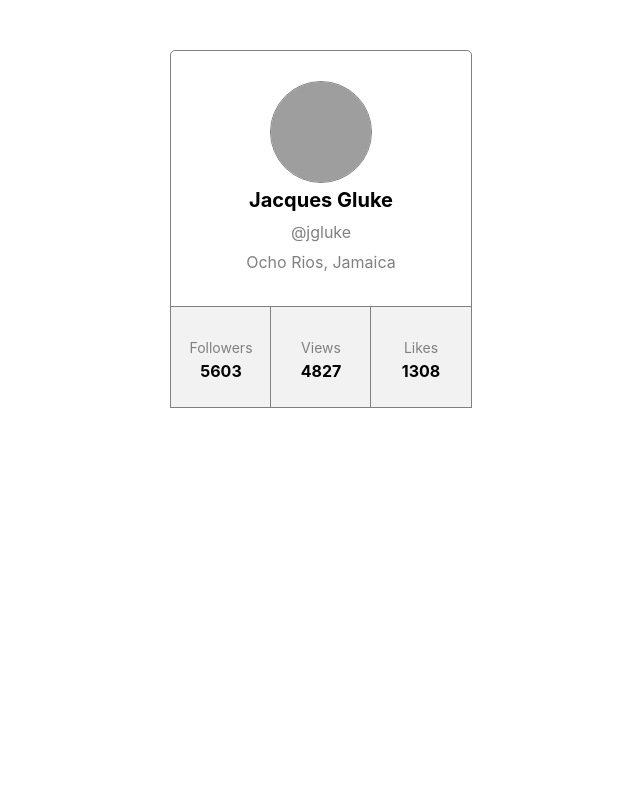
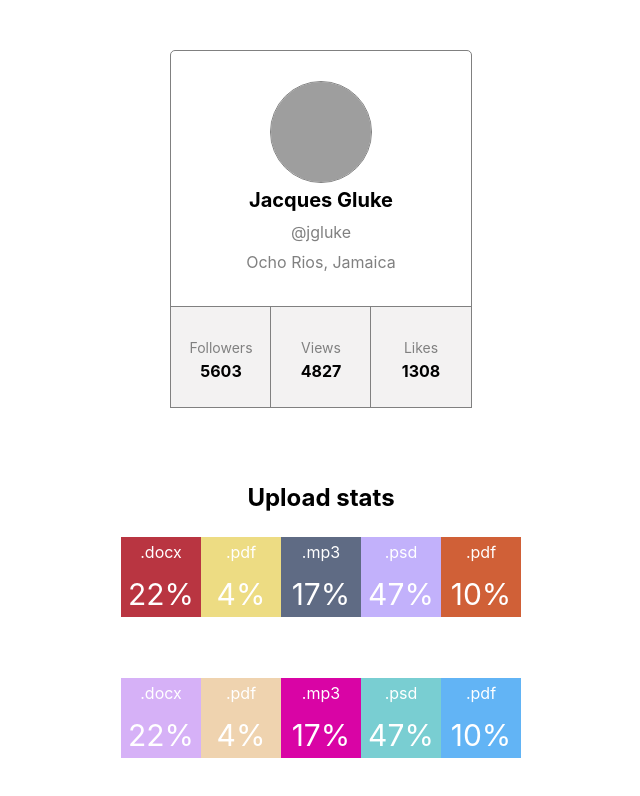
Before and after one commit to vladant92/goit-react-hw-01-components, a React (Create React App) app: page / in a window 1280 px wide. Shown: the top 796 px of the page, without its empty margins (319-959 px from the left). Built offline with nearby package versions, Linux system fonts and the light colour scheme; grey boxes are pictures that could not be loaded.

Commit message:
done Statistics

```diff
--- a/src/components/App.jsx
+++ b/src/components/App.jsx
@@ -1,5 +1,7 @@
 import Profile from './Profile/Profile';
+import Statistics from './Statistics/Statistics';
 import user from './user.json';
+import data from './data.json';
 
 export const App = () => {
   return (
@@ -11,6 +13,8 @@
         avatar={user.avatar}
         stats={user.stats}
       />
+      <Statistics title="Upload stats" stats={data} />
+      <Statistics stats={data} />
     </div>
   );
 };
--- a/src/components/Profile/Profile.module.css
+++ b/src/components/Profile/Profile.module.css
@@ -1,7 +1,7 @@
 .profile {
   width: 300px;
   height: auto;
-  margin: 50px auto;
+  margin: 50px auto 0 auto;
   border: 1px solid gray;
   border-radius: 5px;
 }
--- /dev/null
+++ b/src/components/Statistics/Statistics.jsx
@@ -0,0 +1,40 @@
+import styles from './Statistics.module.css';
+import PropTypes from 'prop-types';
+
+const getRandomColor = () => {
+  const letters = '0123456789ABCDEF';
+  let color = '#';
+  for (let i = 0; i < 6; i++) {
+    color += letters[Math.floor(Math.random() * 16)];
+  }
+  return color;
+};
+
+const Statistics = ({ stats, title }) => {
+  return (
+    <section className={styles.statistics}>
+      <h2 className={styles.title}>{title && title}</h2>
+      <ul className={styles.statList}>
+        {stats.map(item => {
+          const randomColor = getRandomColor();
+          const listItemStyle = {
+            backgroundColor: randomColor,
+          };
+
+          return (
+            <li className={styles.item} key={item.id} style={listItemStyle}>
+              <span className={styles.label}>{item.label}</span>
+              <span className={styles.percentage}>{item.percentage}%</span>
+            </li>
+          );
+        })}
+      </ul>
+    </section>
+  );
+};
+
+Statistics.propTypes = {
+  title: PropTypes.string,
+  data: PropTypes.array,
+};
+export default Statistics;
--- /dev/null
+++ b/src/components/Statistics/Statistics.module.css
@@ -0,0 +1,43 @@
+.statistics {
+  width: auto;
+  max-width: 400px;
+  height: 120px;
+  margin: 0 auto;
+  padding-top: 50px;
+}
+
+.statList {
+  display: flex;
+  margin: 0;
+  padding: 0;
+  justify-content: space-between;
+  align-items: center;
+}
+
+.title {
+  text-align: center;
+  padding: 5px;
+}
+
+.item {
+  display: flex;
+  flex-direction: column;
+  justify-content: center;
+  align-items: center;
+  height: 80px;
+  width: 80px;
+}
+
+.label {
+  height: 30px;
+  font-size: 16px;
+  margin-top: 5px;
+  color: white;
+}
+
+.percentage {
+  height: 50px;
+  font-size: 30px;
+  margin-top: 10px;
+  color: white;
+}
--- /dev/null
+++ b/src/components/data.json
@@ -0,0 +1,7 @@
+[
+  { "id": "id-1", "label": ".docx", "percentage": 22 },
+  { "id": "id-2", "label": ".pdf", "percentage": 4 },
+  { "id": "id-3", "label": ".mp3", "percentage": 17 },
+  { "id": "id-4", "label": ".psd", "percentage": 47 },
+  { "id": "id-5", "label": ".pdf", "percentage": 10 }
+]
```
